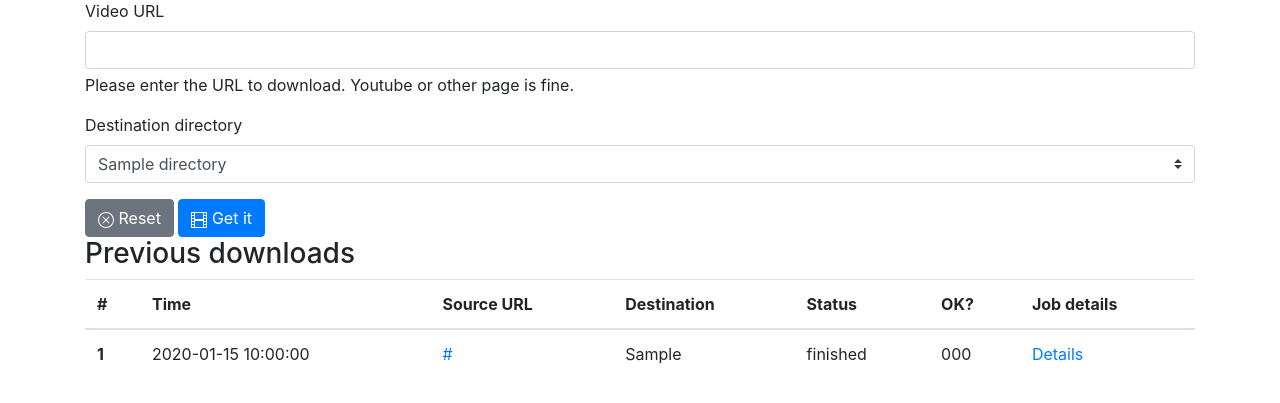
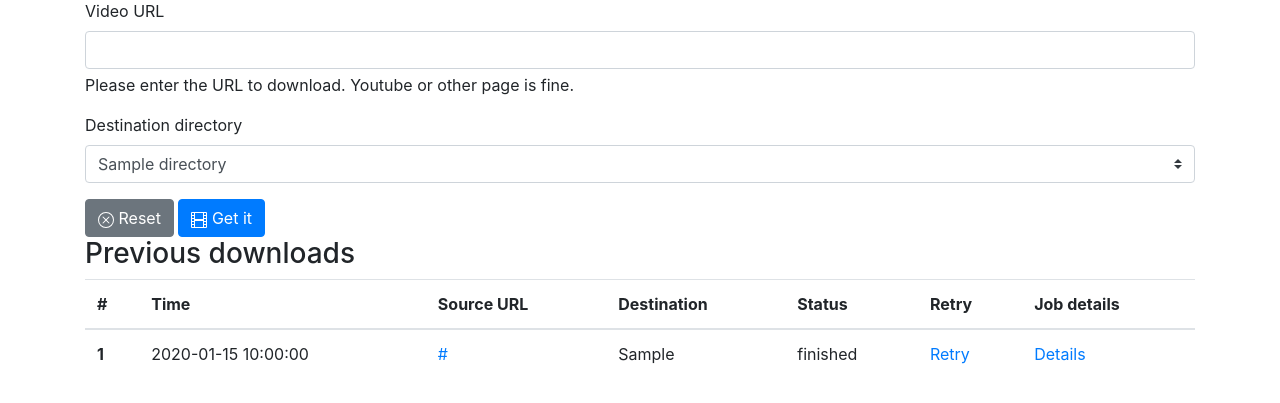
Before and after one commit to phubbard/ytdl-web, a Flask app: template templates/index.html in a window 1280 px wide. Shown: the part 47-450 px from the top of the page. Run offline with Flask 2, Linux system fonts and the light colour scheme; the template is opened without the code that fills it: most values are stand-ins (such as "Sample title", 1, 10 or a date in 2020); parts of the project's set-up code (start-up, migrations or seed data) failed here and were passed over; some libraries are stand-ins or nearby versions.

Commit message:
Config for new laptop, update doc a bit, add retry logic and HTML.

```diff
--- a/config.ini
+++ b/config.ini
@@ -1,4 +1,4 @@
-[INTUL17899c9eb]
+[intuitdepc03c5]
 dest_vol=/Users/phubbard/dev/ytdl-web
 dest_default=tmp
 db_dir=/Users/phubbard/dev/ytdl-web
--- a/main.py
+++ b/main.py
@@ -21,6 +21,7 @@ app.logger.setLevel(logging.DEBUG)
 
 
 class MyLogger(object):
+    # Callback hook class - ytdl library calls into this class, event driven
     # Save job id for sqlite logger
     def __init__(self, job_id):
         self.job_id = job_id
@@ -59,7 +60,8 @@ class MyLogger(object):
 
 
 def make_dirlist(parent):
-    # Return a list of Path objects for all directories under parent
+    # Return a list of Path objects for all directories under parent. Used to
+    # create a list of destination directories.
     all_things = Path(parent)
     all_dirs = [x.name for x in all_things.iterdir() if x.is_dir()]
     # Remove any directories with names starting with a dot
@@ -67,6 +69,7 @@ def make_dirlist(parent):
     return sorted(filtered_dirs)
 
 
+# Worker process - single download job
 # TODO poll the DB for other new jobs
 def worker(my_url: str, dest: Path, job_id: str):
     cur_dir = os.getcwd()
@@ -81,6 +84,7 @@ def worker(my_url: str, dest: Path, job_id: str):
             ydl.download([my_url])
             update_job_status(job_id, 'DONE', 0)
     except OSError as ose:
+        # This doesn't catch a lot of failed downloads. FIXME.
         app.logger.exception(ose)
         update_job_status(job_id, 'DONE', -1)
     finally:
@@ -88,10 +92,9 @@ def worker(my_url: str, dest: Path, job_id: str):
     app.logger.info(f"Worker done with {my_url}")
 
 
-# Display the to-be-downloaded page
+# Display the to-be-downloaded page (index)
 @app.route('/', methods=['GET'])
 def index():
-    # TODO add job list with clickable links
     job_list = get_all_jobs(0, 20)
     return render_template('index.html', dirs=make_dirlist(DEST_VOL), default_dir=DEFAULT_DIR, job_list=job_list)
 
@@ -128,6 +131,21 @@ def submit():
     return redirect(f'/job/{job_id}')
 
 
+@app.route('/retry/<job_id>', methods=['POST'])
+def retry(job_id):
+    job_info = get_job(job_id)
+    if job_info is None:
+        return make_response(f'Job {job_id} not found', 404)
+
+    url = job_info['url']
+    dest_dir = job_info['dest_dir']
+    update_job_status(job_id, 'RUNNING', 0)
+    p = Process(target=worker, args=(url, dest_dir, job_id))
+    p.start()
+    # send to new in-process page, job_id as key
+    return redirect(f'/job/{job_id}')
+
+
 if __name__ == '__main__':
     app.logger.info(f'Configuration: {socket.gethostname()} {DEST_VOL} {DEFAULT_DIR}')
     app.logger.debug(f'Directories: {make_dirlist(DEST_VOL)}')
--- a/templates/index.html
+++ b/templates/index.html
@@ -1,7 +1,6 @@
 <!doctype html>
 <html lang="en">
 <head>
- <!-- Required meta tags -->
     <meta charset="utf-8">
     <meta name="viewport" content="width=device-width, initial-scale=1, shrink-to-fit=no">
   <link href="/static/bootstrap.min.css" rel="stylesheet">
@@ -58,7 +57,7 @@
                 <th scope="col">Source URL</th>
                 <th scope="col">Destination</th>
                 <th scope="col">Status</th>
-                <th scope="col">OK?</th>
+                <th scope="col">Retry</th>
                 <th scope="col">Job details</th>
             </tr>
             </thead>
@@ -70,7 +69,7 @@
                 <td><a href="{{row['url']}}">{{row["url"]}}</a></td>
                 <td>{{row["dest_dir"]}}</td>
                 <td>{{row["status"]}}</td>
-                <td>{{row["return_code"]}}</td>
+                <td><a href="/retry/{{row['job_id']}}">Retry</a></td>
                 <td><a href="/job/{{row['job_id']}}">Details</a></td>
             </tr>
             {% endfor %}
```
Also changed, not shown: README.md.
